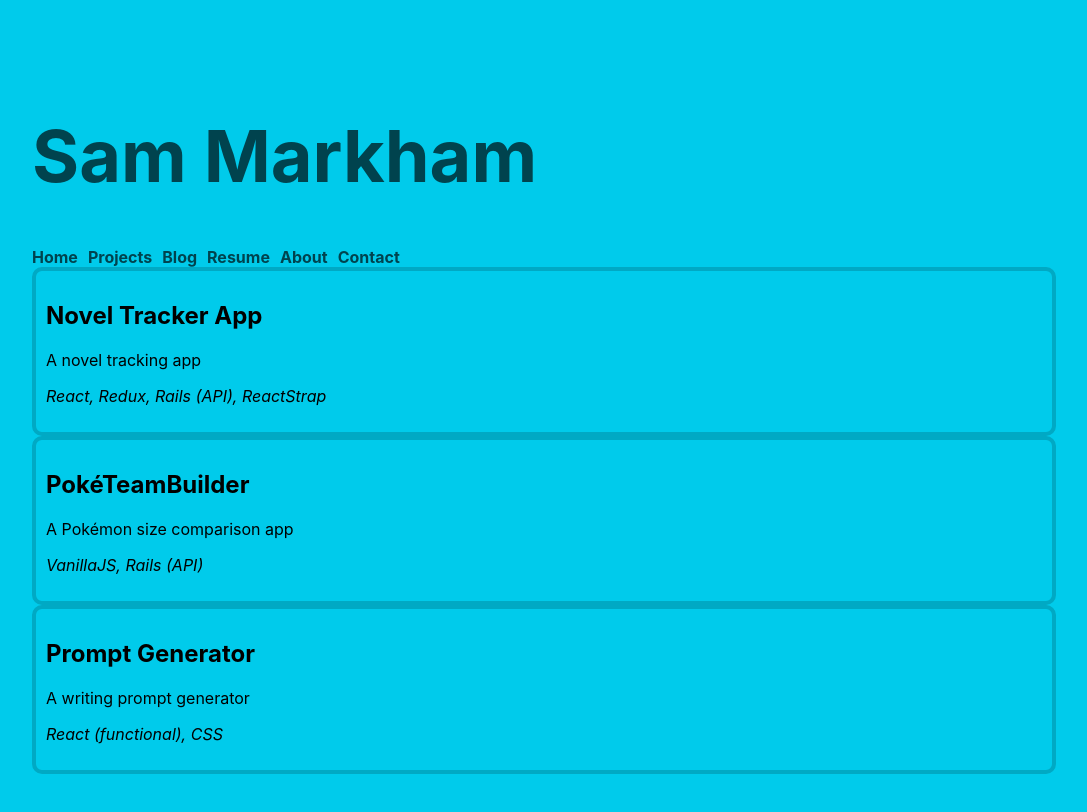
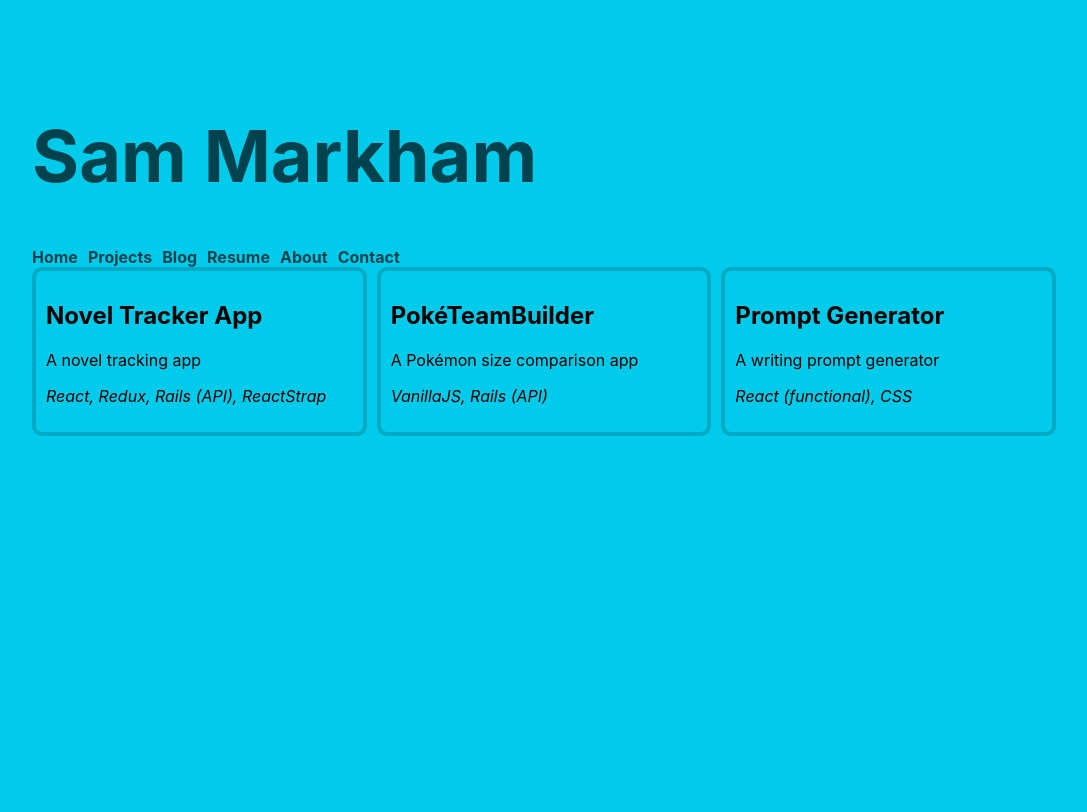
Before and after one commit to sharkham/sharkham-portfolio, a React (Create React App) app: page /projects in a window 1280 px wide. Shown: the top 812 px of the page, without its empty margins (96-1183 px from the left). Built offline with nearby package versions, Linux system fonts and the light colour scheme.

Commit message:
Add grid for projects

```diff
--- a/src/App.css
+++ b/src/App.css
@@ -61,3 +61,10 @@ body {
 .project-languages {
   font-style: italic;
 }
+
+.grid-container {
+  display: grid;
+  grid-template: auto / 1fr 1fr 1fr;
+  grid-gap: 10px;
+  grid-template-columns: repeat(auto-fit, minmax(300px, 1fr));
+}
--- a/src/components/Projects.js
+++ b/src/components/Projects.js
@@ -5,7 +5,7 @@ import Project from './Project';
 const Projects = () => {
 
   return (
-    <div>
+    <div className="grid-container">
       {projects.map(project => {
         return <Project data={project}/>
       })}
```
Also changed, not shown: 1 other file (tests, documents, lock files or other folders).
